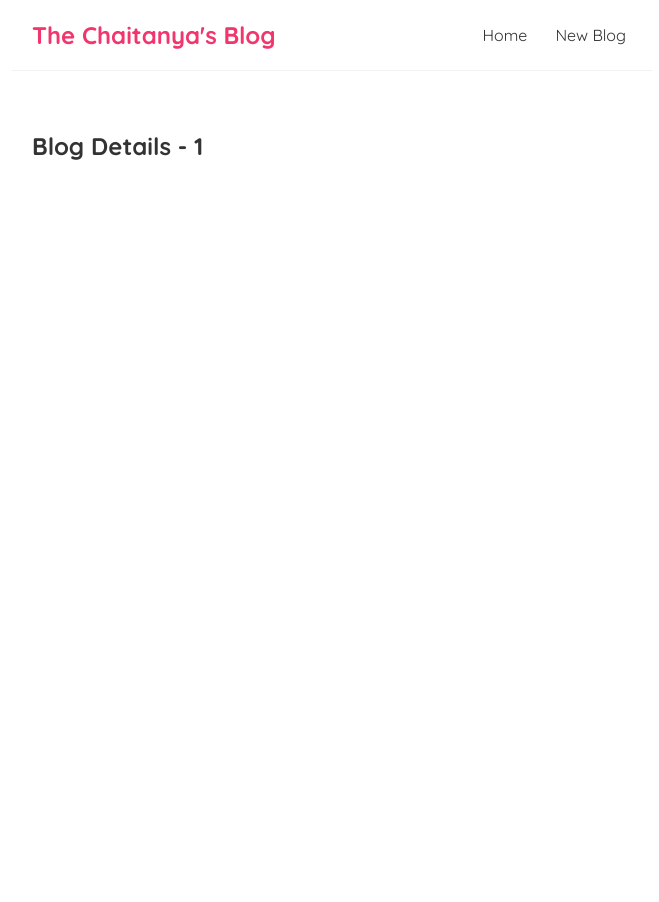
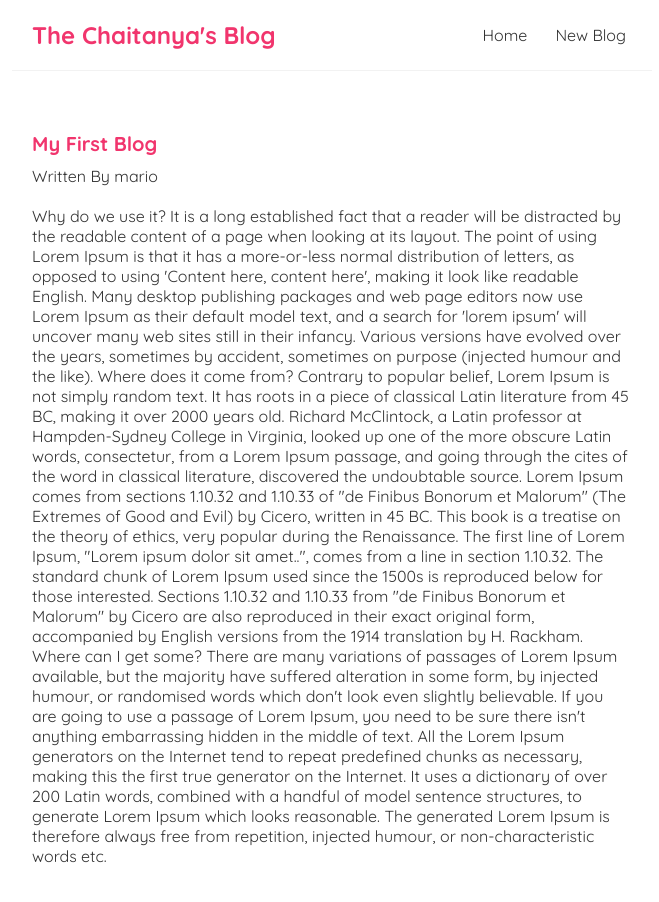
Before and after one commit to chaitanyatekane/blog-react, a React (Create React App) app: page /blogs/1 in a window 1280 px wide. Shown: the top 902 px of the page, without its empty margins (308-967 px from the left). Before the commit the page ends 800 px from the top, so only its background shows below. Built offline with nearby package versions, Linux system fonts and the light colour scheme; data requests are answered from the project's data file.

Commit message:
reusing custom hooks

```diff
--- a/src/App.css
+++ b/src/App.css
@@ -60,3 +60,14 @@
 .blog-preview a {
   text-decoration: none;
 }
+
+/* blog details page */
+.blog-details h2 {
+  font-size: 20px;
+  color: #f1356d;
+  margin-bottom: 10px;
+}
+
+.blog-details div {
+  margin: 20px 0;
+}
--- a/src/component/BlogDetails.js
+++ b/src/component/BlogDetails.js
@@ -1,12 +1,26 @@
 import React from "react";
 import { useParams } from "react-router-dom";
+import useFetch from "./useFetch";
 
 const BlogDetails = () => {
   const { id } = useParams();
+  const {
+    data: blog,
+    ispending,
+    error,
+  } = useFetch("http://localhost:8000/blogs/" + id);
 
   return (
     <div className="blog-details">
-      <h2>Blog Details - {id}</h2>
+      {ispending && <div>Loading...</div>}
+      {error && <div>{error}</div>}
+      {blog && (
+        <article>
+          <h2>{blog.title}</h2>
+          <p>Written By {blog.author}</p>
+          <div>{blog.body}</div>
+        </article>
+      )}
     </div>
   );
 };
```
